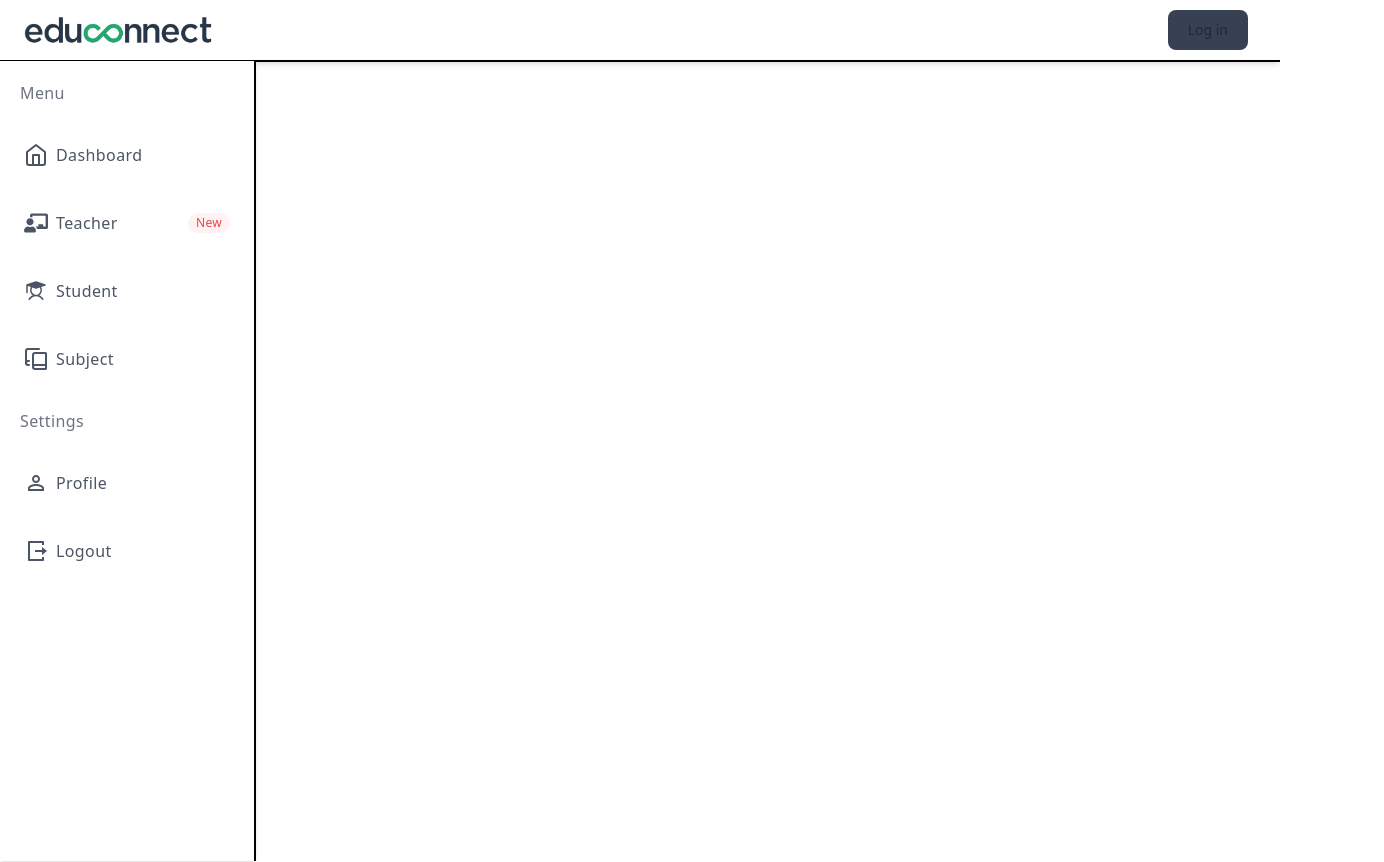
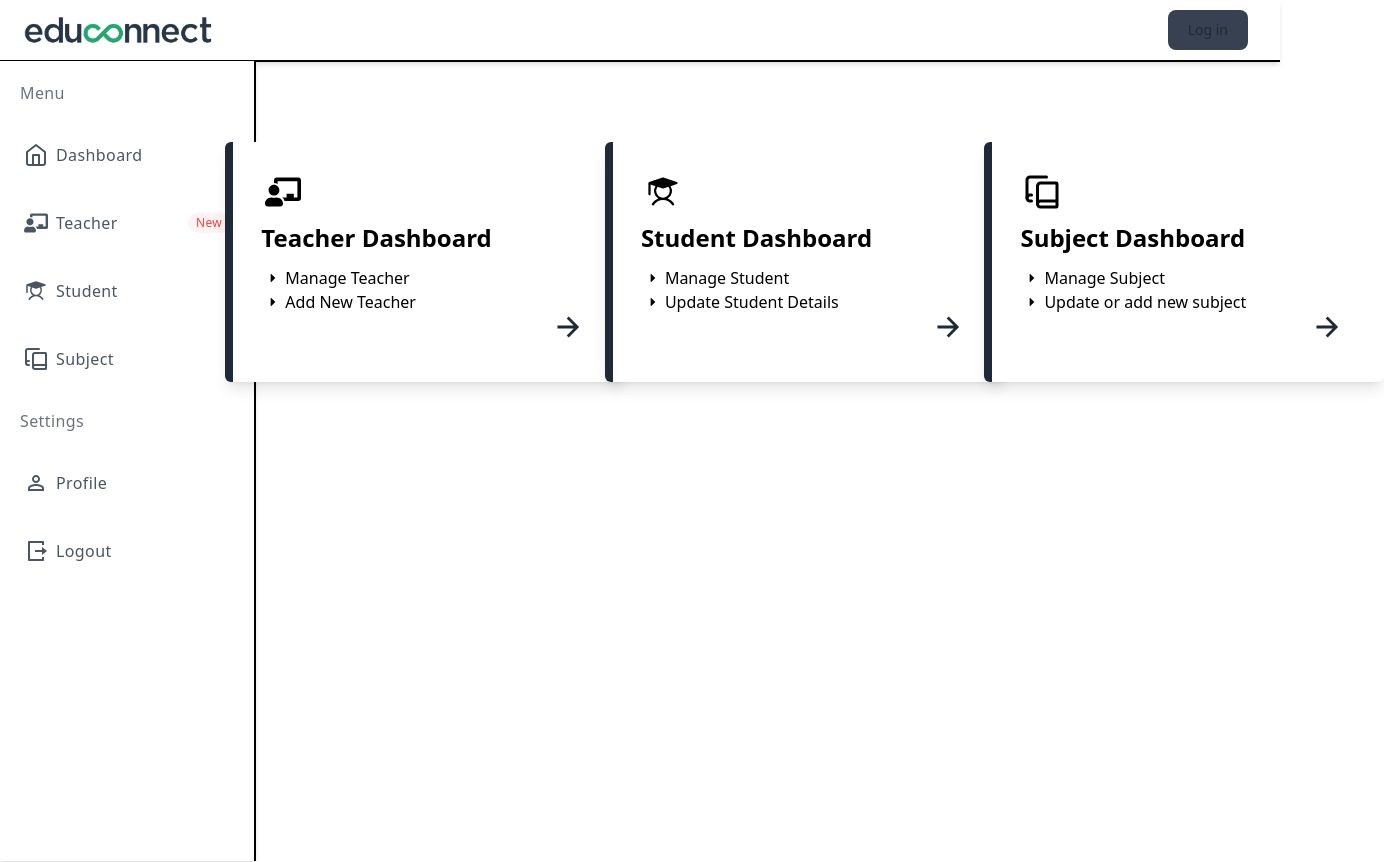
Before and after one commit to Adityajparmar37/EduConnect, a React (Vite) app in the folder frontend/: page /admin in a window 1280 px wide. Shown: the whole page, 1384 px wide, since content can reach past the window. Before the commit the page ends 800 px from the top, so only its background shows below. Built offline with nearby package versions, Linux system fonts and the light colour scheme.

Commit message:
card added

```diff
--- a/frontend/src/Components/Card/Card.jsx
+++ b/frontend/src/Components/Card/Card.jsx
@@ -0,0 +1,34 @@
+import React from "react";
+import { Link } from "react-router-dom";
+import { IoArrowForwardSharp } from "react-icons/io5";
+import { GoTriangleRight } from "react-icons/go";
+
+const Card = ({ icon, title, text, link }) => {
+  return (
+    <div
+      className={`relative flex h-[15rem] w-[25rem] flex-col rounded-md border-l-8 border-gray-800  bg-white p-5 shadow-lg duration-300 hover:shadow-xl`}
+    >
+      <div className="p-3 text-4xl">{icon}</div>
+      <div>
+        <h1 className="ml-2 text-2xl font-bold">{title}</h1>
+      </div>
+      <div className="text-md ml-3 mt-3 flex flex-col font-light leading-6">
+        {text.map((item, index) => (
+          <p key={index} className="flex items-center">
+            <span className="mr-1">
+              <GoTriangleRight />
+            </span>
+            {item}
+          </p>
+        ))}
+      </div>
+      <div className="absolute bottom-10 left-80 flex justify-end text-3xl text-darkPrimary duration-200 hover:translate-x-3">
+        <Link to={link} className={`cursor-pointer text-gray-800`}>
+          <IoArrowForwardSharp />
+        </Link>
+      </div>
+    </div>
+  );
+};
+
+export default Card;
--- a/frontend/src/Components/Header/Header.jsx
+++ b/frontend/src/Components/Header/Header.jsx
@@ -8,8 +8,8 @@ export default function Header() {
           <Link to="/">
             <div className="flex items-center">
               <img
-                src="../../../public/logo2-removebg-preview.png"
-                className="mr-3 h-9 sm:h-9"
+                src="/logo2-removebg-preview.png"
+                className="mr-3 h-9 sm:h-9 focus:outline-none"
                 alt="Flowbite Logo"
               />
             </div>
--- a/frontend/src/Pages/AdminHomePage/AdminHomePage.jsx
+++ b/frontend/src/Pages/AdminHomePage/AdminHomePage.jsx
@@ -1,5 +1,39 @@
 import SideNav from "../../Components/SideNav/SideNav";
+import Card from "../../Components/Card/Card";
+import { FaChalkboardTeacher } from "react-icons/fa";
+import { PiStudentFill } from "react-icons/pi";
+import { LuBookCopy } from "react-icons/lu";
 
 export default function AdminHomePage() {
-  return <SideNav />;
+  document.body.style.overflow = "hidden";
+  return (
+    <div className="flex h-screen">
+      <div className="w-1/6">
+        <SideNav />
+      </div>
+      <div className="z-10 flex h-auto w-5/6 px-3 pt-20">
+        <div className="grid grid-cols-3 gap-24">
+          <Card
+            to="/"
+            icon={<FaChalkboardTeacher />}
+            title="Teacher Dashboard"
+            text={["Manage Teacher", "Add New Teacher"]}
+          />
+          <Card
+            to="/"
+            icon={<PiStudentFill />}
+            title="Student Dashboard"
+            text={["Manage Student", "Update Student Details"]}
+          />
+
+          <Card
+            to="/"
+            icon={<LuBookCopy />}
+            title="Subject Dashboard"
+            text={["Manage Subject", "Update or add new subject"]}
+          />
+        </div>
+      </div>
+    </div>
+  );
 }
--- a/frontend/tailwind.config.js
+++ b/frontend/tailwind.config.js
@@ -6,10 +6,11 @@ export default {
       colors: {
         primary: "#3bb19b",
         secondary: "#f5f5f5",
-        darkPrimary:'#22675b',
+        mintPrimary: "#28747a",
+        darkPrimary: "#22675b",
       },
       backgroundImage: {
-        backgroundPhoto: 'url("./public/background-image-2.jpg")',
+        backgroundPhoto: 'url("/background-image-2.jpg")',
       },
     },
   },
```
